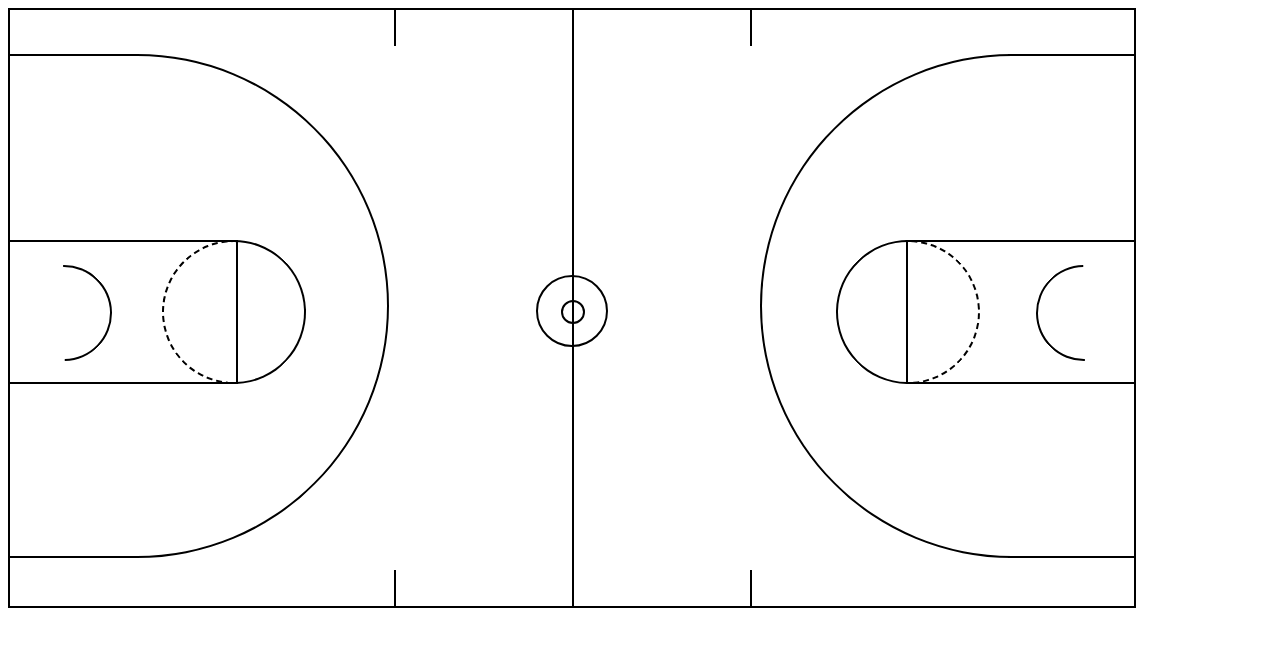
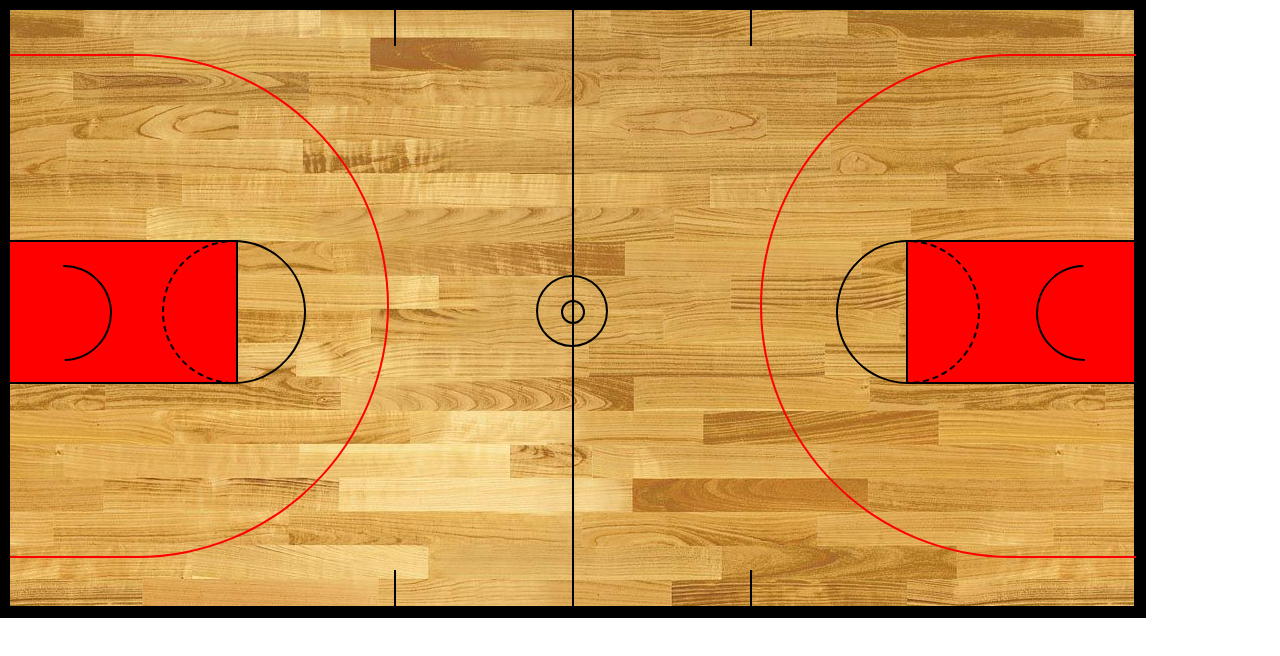
Before and after one commit to charles-codes/nba_court_css, a plain HTML site: page index.html in a window 1280 px wide. Shown: the top 656 px of the page. Drawn offline with Linux system fonts and the light colour scheme.

Commit message:
adding style to court layout

```diff
--- a/index.html
+++ b/index.html
@@ -17,8 +17,8 @@
       <div class="midcourt"></div>
       <div class="innercentercourt"></div>
       <div class="outercentercourt"></div>
-      <div class="leftlane"></div>
-      <div class="rightlane"></div>
+      <div class="leftlane lane"></div>
+      <div class="rightlane lane"></div>
       <div class="leftLaneHalfCircle_1"></div>
       <div class="leftLaneHalfCircle_2"></div>
       <div class="rightLaneHalfCircle_1"></div>
--- a/style.css
+++ b/style.css
@@ -1,10 +1,5 @@
 * {
   box-sizing: border-box;
-}
-
-body {
-  width: 1320px;
-  height: 720px;
 }
 
 /* wrapper <div> with class of court */
@@ -12,6 +7,8 @@ body {
   width: 1128px;
   height: 600px;
   border: solid black 2px;
+  background-image: url(images/bg-court.jpg);
+  outline: solid 10px black;
 }
 
 /* midcourt <div> to divide the court in half */
@@ -44,6 +41,10 @@ body {
 }
 
 /* rectangular <div> for the lanes */
+.lane {
+  background-color: red;
+}
+
 .leftlane {
   width: 228px;
   height: 144px;
@@ -160,8 +161,8 @@ body {
 .leftThreePointBox {
   width: 128px;
   height: 504px;
-  border-top: solid 2px black;
-  border-bottom: solid 2px black;
+  border-top: solid 2px red;
+  border-bottom: solid 2px red;
 
   position: absolute;
   top: 54px;
@@ -170,8 +171,8 @@ body {
 .rightThreePointBox {
   width: 128px;
   height: 504px;
-  border-top: solid 2px black;
-  border-bottom: solid 2px black;
+  border-top: solid 2px red;
+  border-bottom: solid 2px red;
 
   position: absolute;
   top: 54px;
@@ -181,7 +182,7 @@ body {
 .leftThreePointArc {
   width: 504px;
   height: 504px;
-  border: solid 2px black;
+  border: solid 2px red;
   border-radius: 50%;
   border-bottom-color: transparent;
   border-left-color: transparent;
@@ -195,7 +196,7 @@ body {
 .rightThreePointArc {
   width: 504px;
   height: 504px;
-  border: solid 2px black;
+  border: solid 2px red;
   border-radius: 50%;
   border-bottom-color: transparent;
   border-left-color: transparent;
```
Also changed, not shown: images/bg-court.jpg (added).
